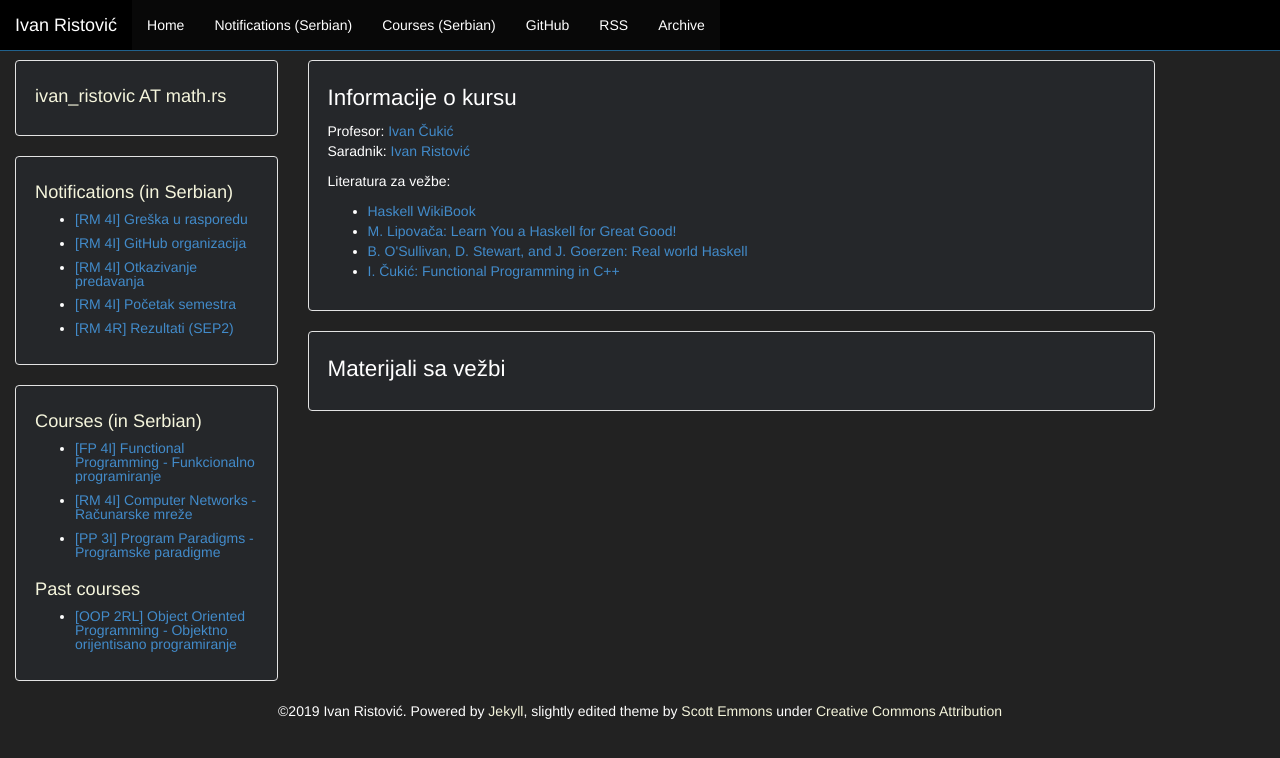
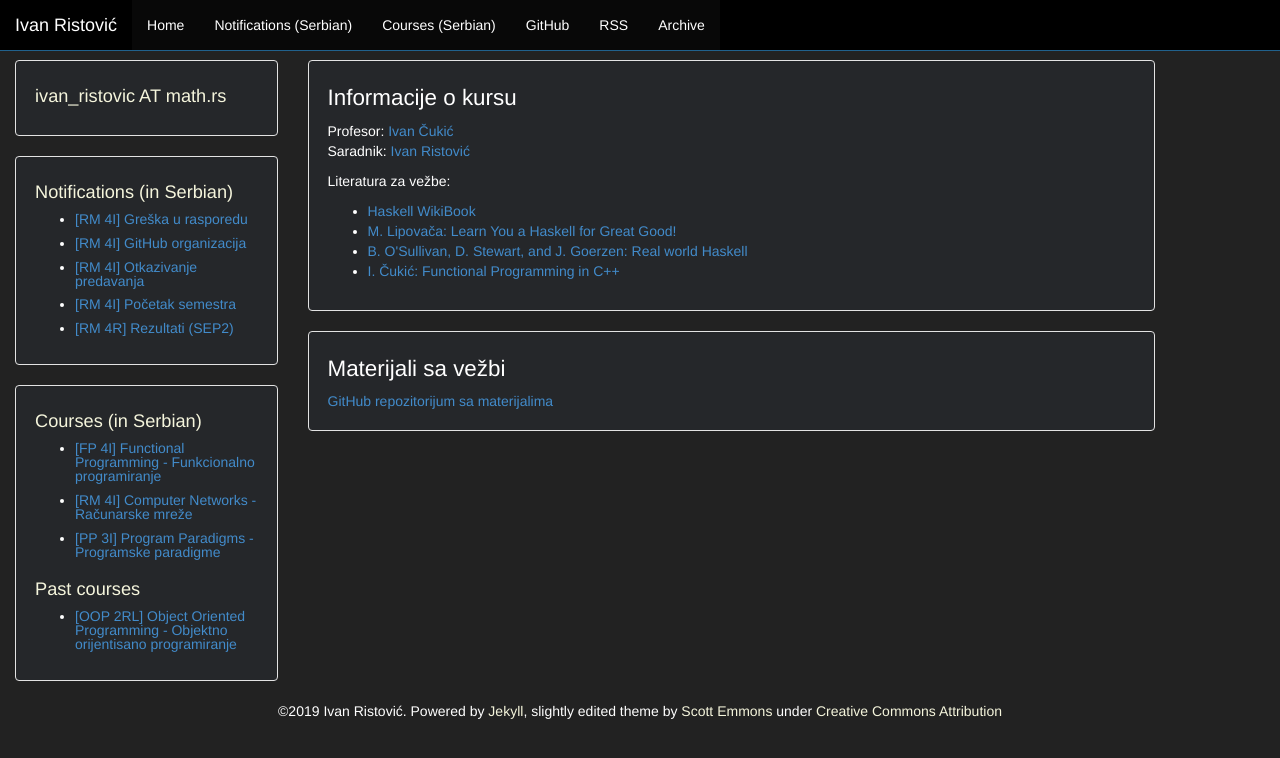
Before and after one commit to ivan-ristovic/ivan-ristovic.github.io, a Jekyll site: the page built from courses/fp/index.html, in a window 1280 px wide. Shown: the top 758 px of the page. Built offline with Jekyll 4.4.1, drawn with Linux system fonts in a browser that asks for light colours.

Commit message:
[FP] Add link to repository

```diff
--- a/courses/fp/index.html
+++ b/courses/fp/index.html
@@ -22,7 +22,5 @@ layout: default
 
 <div class="well">
   <h1>Materijali sa vežbi</h1>
-  <ul>
-
-  </ul>
+  <a href="https://github.com/ivan-ristovic/MATF-Functional-Programming">GitHub repozitorijum sa materijalima</a>
 </div>
```
